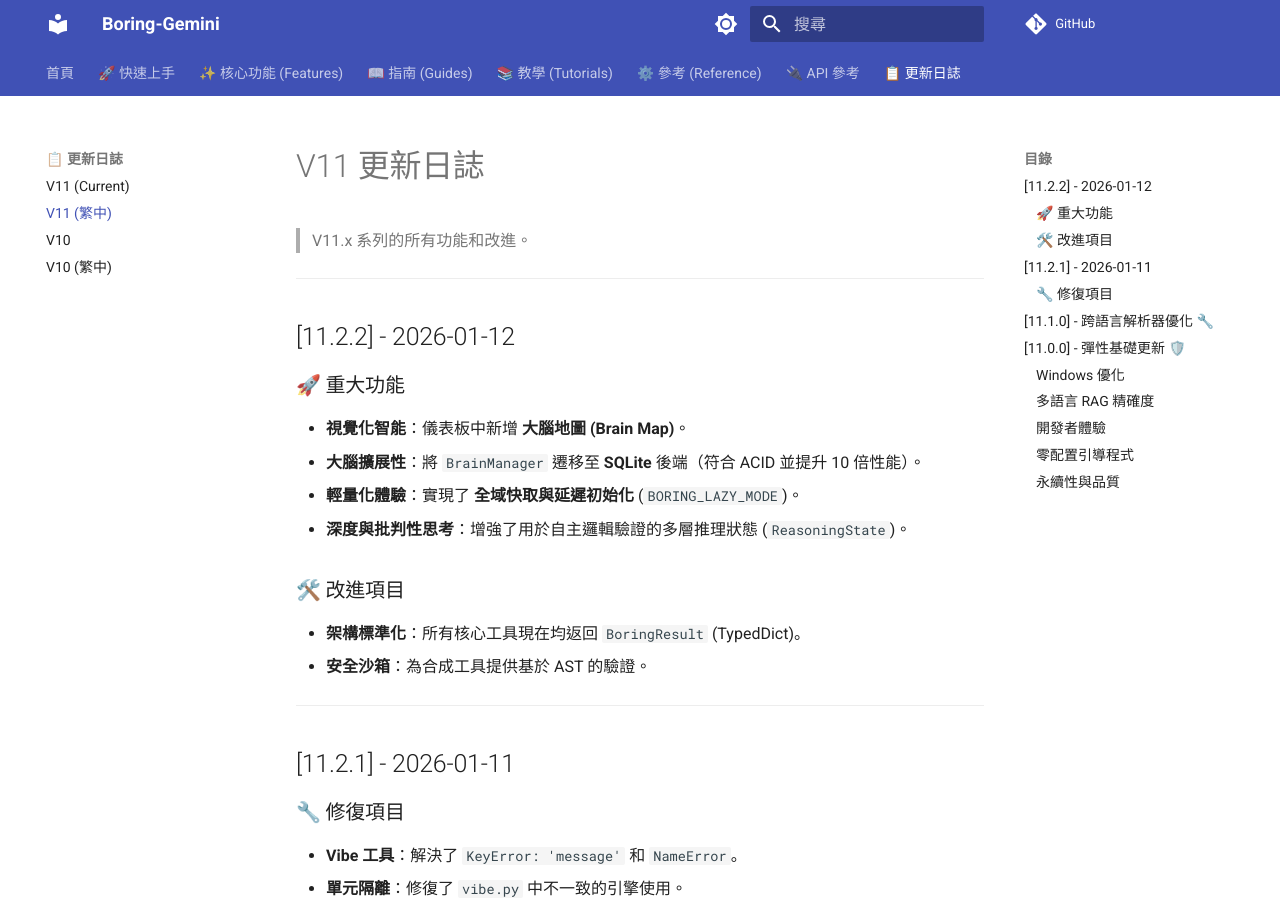
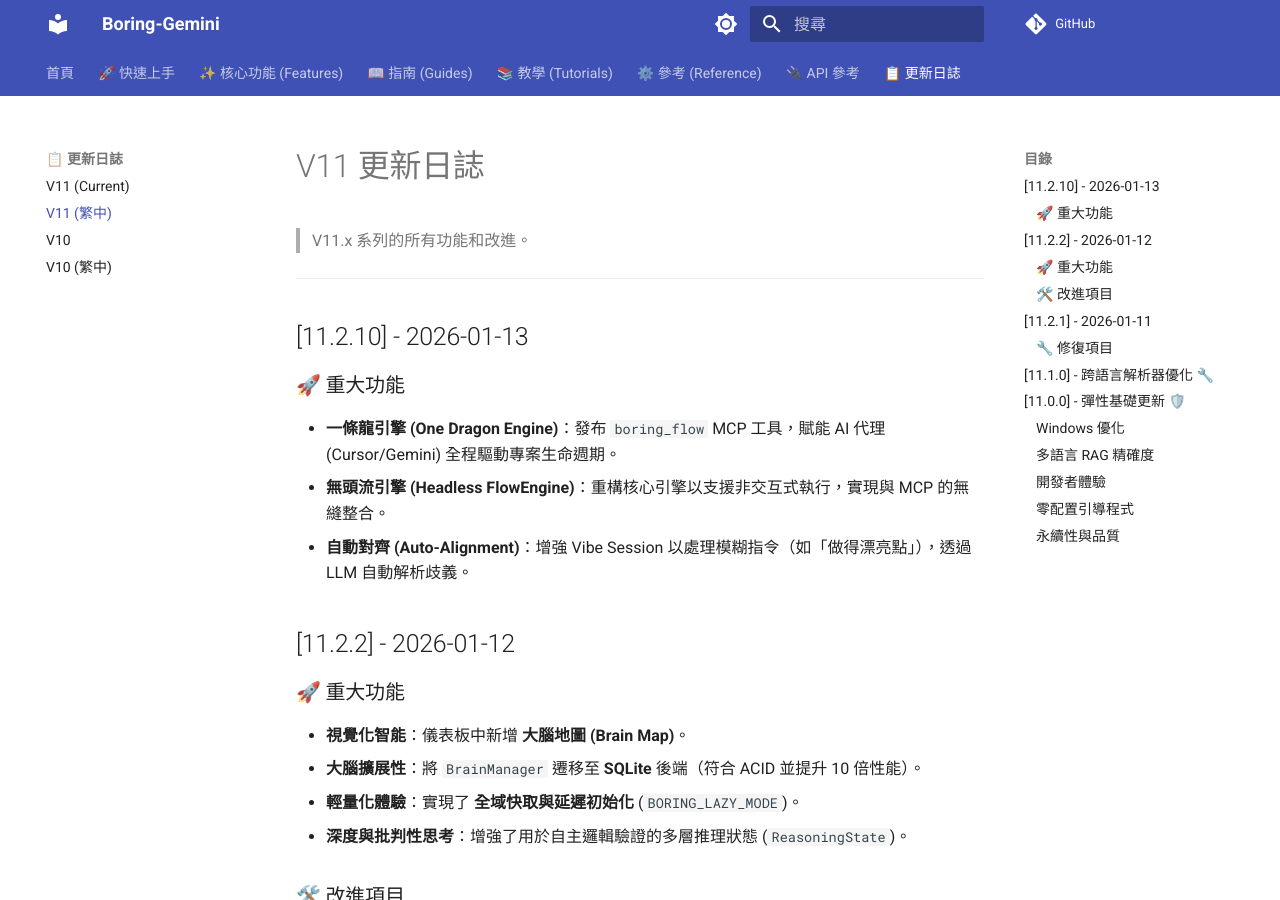
Before and after one commit to Boring206/boring-gemini, an MkDocs documentation site: the page built from docs/changelog/v11_zh.md, in a window 1280 px wide and 900 px high. Built offline with MkDocs 1.6.1 and Material for MkDocs 9.7.7, drawn with Linux system fonts in a browser that asks for light colours; comment, search, counter and statistics services are not loaded.

Commit message:
chore: sync uv.lock and changelog docs for 11.2.10 [skip ci]

```diff
--- a/docs/changelog/v11_zh.md
+++ b/docs/changelog/v11_zh.md
@@ -3,6 +3,13 @@
 > V11.x 系列的所有功能和改進。
 
 ---
+
+
+## [11.2.10] - 2026-01-13
+### 🚀 重大功能
+- **一條龍引擎 (One Dragon Engine)**：發布 `boring_flow` MCP 工具，賦能 AI 代理 (Cursor/Gemini) 全程驅動專案生命週期。
+- **無頭流引擎 (Headless FlowEngine)**：重構核心引擎以支援非交互式執行，實現與 MCP 的無縫整合。
+- **自動對齊 (Auto-Alignment)**：增強 Vibe Session 以處理模糊指令（如「做得漂亮點」），透過 LLM 自動解析歧義。
 
 ## [11.2.2] - 2026-01-12
 ### 🚀 重大功能
```
Also changed, not shown: docs/changelog/v11.md (+7 -0 lines), 1 other file.
